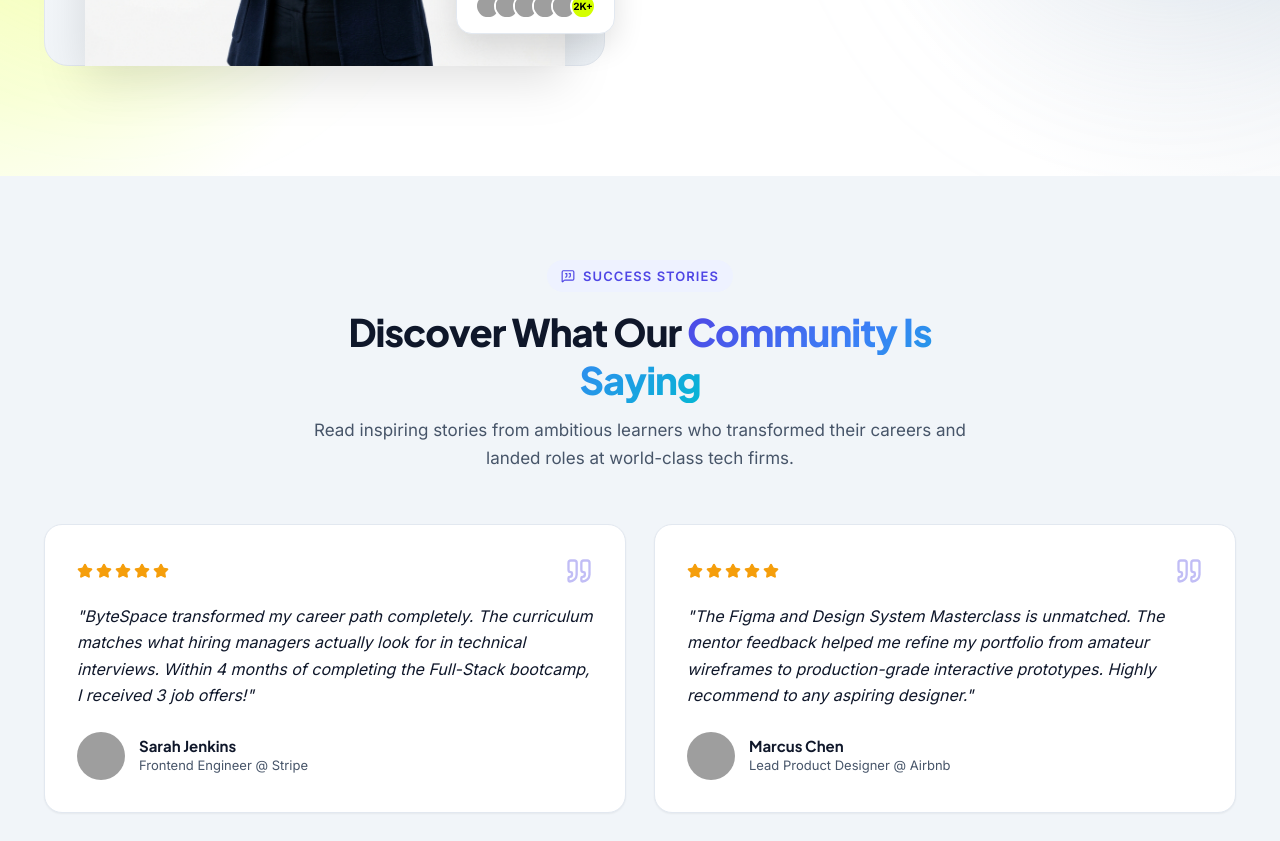
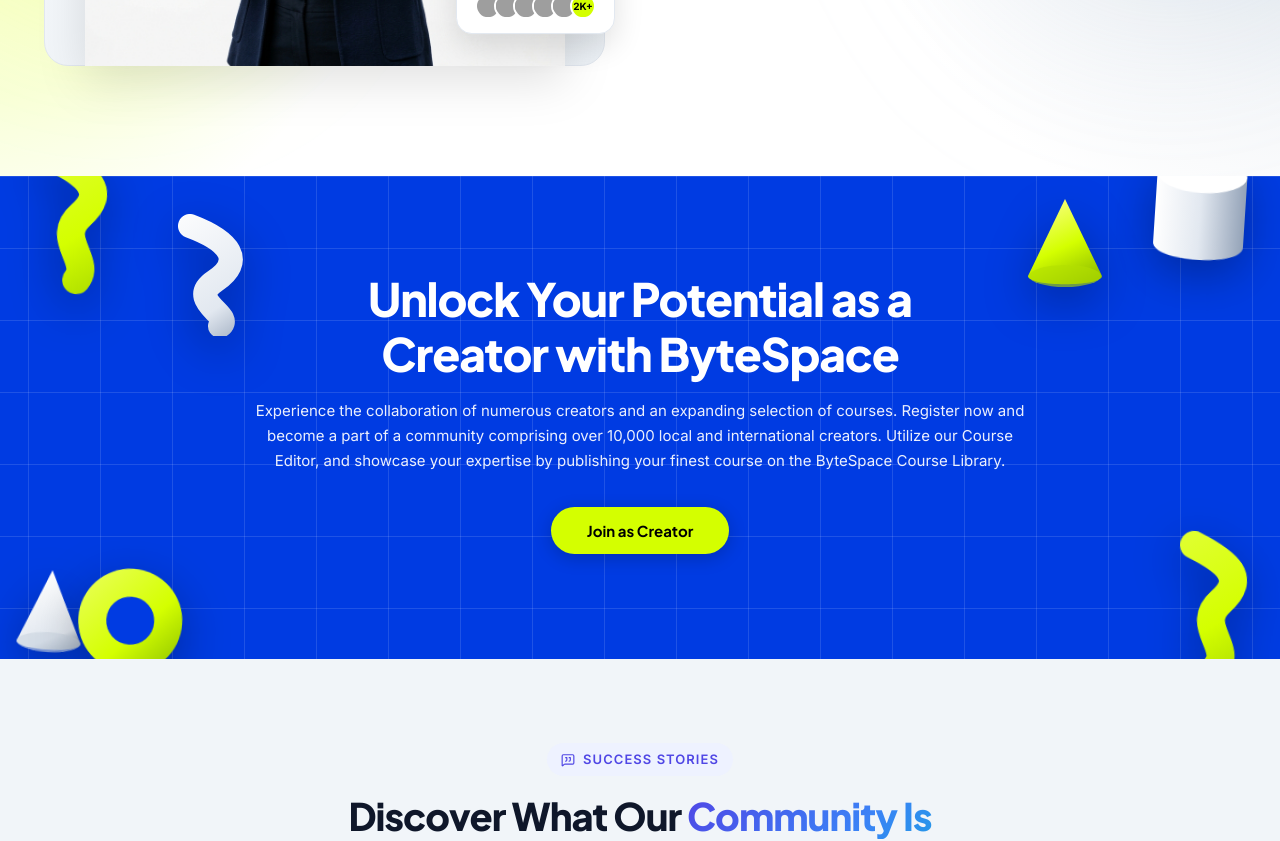
Before and after one commit to arifarman22/DoinTechTask-ArifArman, a React (Vite) app: page / in a window 1280 px wide. Shown: the part 4140-4981 px from the top of the page. Built offline with nearby package versions, Linux system fonts and the light colour scheme; grey boxes are pictures that could not be loaded.

Commit message:
feat: implement Persian Blue Creator Stripe banner with blueprint grid and 3D ornaments

```diff
--- a/src/App.jsx
+++ b/src/App.jsx
@@ -7,6 +7,7 @@
 import { Categories } from './components/home/Categories';
 import { FeaturedCourses } from './components/home/FeaturedCourses';
 import { GrowthAndInstructor } from './components/home/GrowthAndInstructor';
+import { CreatorStripe } from './components/home/CreatorStripe';
 import { HowItWorks } from './components/home/HowItWorks';
 import { Testimonials } from './components/home/Testimonials';
 import { Pricing } from './components/home/Pricing';
@@ -32,6 +33,7 @@
             <FeaturedCourses />
             <Categories />
             <GrowthAndInstructor />
+            <CreatorStripe />
             <Testimonials />
             <Pricing />
             <FAQ />
--- /dev/null
+++ b/src/components/home/CreatorStripe.jsx
@@ -0,0 +1,63 @@
+import { useApp } from '../../context/AppContext';
+import {
+  LimeZigzag,
+  WhiteZigzag,
+  WhiteCone,
+  LimeDonut,
+  LimeCone,
+  WhiteCylinder
+} from './HeroOrnaments';
+import '../../styles/creatorStripe.css';
+
+export const CreatorStripe = () => {
+  const { navigateTo } = useApp();
+
+  return (
+    <section className="creator-stripe-section">
+      {/* 3D Floating Ornaments matching Figma */}
+      <div className="stripe-ornament stripe-tl-zigzag">
+        <LimeZigzag />
+      </div>
+      <div className="stripe-ornament stripe-tl-white-zigzag">
+        <WhiteZigzag />
+      </div>
+      <div className="stripe-ornament stripe-bl-cone">
+        <WhiteCone />
+      </div>
+      <div className="stripe-ornament stripe-bl-donut">
+        <LimeDonut />
+      </div>
+      <div className="stripe-ornament stripe-tr-cone">
+        <LimeCone />
+      </div>
+      <div className="stripe-ornament stripe-tr-cylinder">
+        <WhiteCylinder />
+      </div>
+      <div className="stripe-ornament stripe-br-zigzag">
+        <LimeZigzag />
+      </div>
+
+      {/* Center Content */}
+      <div className="creator-stripe-container">
+        <h2 className="creator-stripe-headline">
+          Unlock Your Potential as a <br />
+          Creator with ByteSpace
+        </h2>
+
+        <p className="creator-stripe-subtext">
+          Experience the collaboration of numerous creators and an expanding selection of courses.
+          Register now and become a part of a community comprising over 10,000 local and
+          international creators. Utilize our Course Editor, and showcase your expertise by
+          publishing your finest course on the ByteSpace Course Library.
+        </p>
+
+        <button
+          className="creator-stripe-btn"
+          onClick={() => navigateTo('signup')}
+        >
+          Join as Creator
+        </button>
+      </div>
+    </section>
+  );
+};
--- a/src/components/home/HeroOrnaments.jsx
+++ b/src/components/home/HeroOrnaments.jsx
@@ -84,3 +84,45 @@
     </defs>
   </svg>
 );
+
+export const LimeDonut = () => (
+  <svg width="120" height="120" viewBox="0 0 120 120" fill="none">
+    <ellipse cx="60" cy="60" rx="52" ry="52" fill="url(#limeDonutGrad)" />
+    <ellipse cx="60" cy="60" rx="24" ry="24" fill="#003BE2" />
+    <defs>
+      <linearGradient id="limeDonutGrad" x1="15" y1="15" x2="105" y2="105" gradientUnits="userSpaceOnUse">
+        <stop stopColor="#E8FF54" />
+        <stop offset="0.6" stopColor="#D4FF00" />
+        <stop offset="1" stopColor="#95C800" />
+      </linearGradient>
+    </defs>
+  </svg>
+);
+
+export const LimeCone = () => (
+  <svg width="90" height="110" viewBox="0 0 90 110" fill="none">
+    <path d="M45 8 L82 85 C82 96 8 96 8 85 Z" fill="url(#limeConeGrad)" />
+    <ellipse cx="45" cy="85" rx="36" ry="11" fill="#B2E000" opacity="0.6" />
+    <defs>
+      <linearGradient id="limeConeGrad" x1="45" y1="8" x2="82" y2="85" gradientUnits="userSpaceOnUse">
+        <stop stopColor="#F4FF70" />
+        <stop offset="0.5" stopColor="#D4FF00" />
+        <stop offset="1" stopColor="#8EBC00" />
+      </linearGradient>
+    </defs>
+  </svg>
+);
+
+export const WhiteCylinder = () => (
+  <svg width="120" height="150" viewBox="0 0 120 150" fill="none">
+    <path d="M15 40 C15 20 105 20 105 40 L105 110 C105 130 15 130 15 110 Z" fill="url(#whiteCylinderBody)" />
+    <ellipse cx="60" cy="40" rx="45" ry="18" fill="#FFFFFF" />
+    <defs>
+      <linearGradient id="whiteCylinderBody" x1="15" y1="60" x2="105" y2="60" gradientUnits="userSpaceOnUse">
+        <stop stopColor="#FFFFFF" />
+        <stop offset="0.5" stopColor="#E2E8F0" />
+        <stop offset="1" stopColor="#94A3B8" />
+      </linearGradient>
+    </defs>
+  </svg>
+);
--- /dev/null
+++ b/src/styles/creatorStripe.css
@@ -0,0 +1,154 @@
+/* Figma Persian Blue Creator Stripe Banner */
+.creator-stripe-section {
+  position: relative;
+  background-color: #003be2;
+  /* Blueprint Grid Pattern matching Hero */
+  background-image:
+    linear-gradient(rgba(255, 255, 255, 0.12) 1px, transparent 1px),
+    linear-gradient(90deg, rgba(255, 255, 255, 0.12) 1px, transparent 1px);
+  background-size: 72px 72px;
+  background-position: center top;
+  color: #ffffff;
+  padding: 95px 24px 105px 24px;
+  overflow: hidden;
+  width: 100%;
+  display: flex;
+  justify-content: center;
+  align-items: center;
+}
+
+.creator-stripe-container {
+  max-width: 860px;
+  margin: 0 auto;
+  text-align: center;
+  position: relative;
+  z-index: 2;
+}
+
+.creator-stripe-headline {
+  font-family: var(--font-heading, -apple-system, BlinkMacSystemFont, 'Segoe UI', Roboto, sans-serif);
+  font-size: 46px;
+  font-weight: 800;
+  line-height: 1.2;
+  letter-spacing: -0.025em;
+  color: #ffffff;
+  margin: 0 0 18px 0;
+}
+
+.creator-stripe-subtext {
+  font-family: var(--font-body, system-ui, sans-serif);
+  font-size: 15px;
+  font-weight: 400;
+  line-height: 1.65;
+  color: rgba(255, 255, 255, 0.92);
+  max-width: 780px;
+  margin: 0 auto 34px auto;
+}
+
+.creator-stripe-btn {
+  background-color: #d4ff00;
+  color: #000000;
+  font-family: var(--font-heading, system-ui, sans-serif);
+  font-size: 15px;
+  font-weight: 700;
+  padding: 14px 36px;
+  border-radius: 9999px;
+  border: none;
+  cursor: pointer;
+  transition: all 0.25s cubic-bezier(0.4, 0, 0.2, 1);
+  box-shadow: 0 4px 18px rgba(0, 0, 0, 0.2);
+  display: inline-flex;
+  align-items: center;
+  justify-content: center;
+}
+
+.creator-stripe-btn:hover {
+  background-color: #e2ff38;
+  transform: scale(1.04);
+  box-shadow: 0 6px 24px rgba(212, 255, 0, 0.45);
+}
+
+/* 3D Floating Ornaments */
+.stripe-ornament {
+  position: absolute;
+  pointer-events: none;
+  z-index: 1;
+  filter: drop-shadow(0 14px 24px rgba(0, 0, 0, 0.3));
+}
+
+.stripe-tl-zigzag {
+  top: -20px;
+  left: 20px;
+  animation: floatOrnament 6s ease-in-out infinite alternate;
+}
+
+.stripe-tl-white-zigzag {
+  top: 30px;
+  left: 170px;
+  animation: floatOrnament 5.5s ease-in-out infinite alternate 1s;
+}
+
+.stripe-bl-cone {
+  bottom: -20px;
+  left: 10px;
+  animation: floatOrnament 7s ease-in-out infinite alternate 2s;
+}
+
+.stripe-bl-donut {
+  bottom: -40px;
+  left: 70px;
+  animation: floatOrnament 6.5s ease-in-out infinite alternate 1.5s;
+}
+
+.stripe-tr-cone {
+  top: 15px;
+  right: 170px;
+  animation: floatOrnament 6s ease-in-out infinite alternate 0.5s;
+}
+
+.stripe-tr-cylinder {
+  top: -30px;
+  right: 20px;
+  animation: floatOrnament 5.5s ease-in-out infinite alternate 2.5s;
+}
+
+.stripe-br-zigzag {
+  bottom: -40px;
+  right: 20px;
+  animation: floatOrnament 6.5s ease-in-out infinite alternate 1.8s;
+}
+
+/* Responsive */
+@media (max-width: 992px) {
+  .creator-stripe-section {
+    padding: 75px 20px 85px 20px;
+  }
+
+  .creator-stripe-headline {
+    font-size: 36px;
+  }
+
+  .stripe-tl-white-zigzag,
+  .stripe-tr-cone {
+    display: none;
+  }
+}
+
+@media (max-width: 680px) {
+  .creator-stripe-section {
+    padding: 60px 16px 70px 16px;
+  }
+
+  .creator-stripe-headline {
+    font-size: 28px;
+  }
+
+  .creator-stripe-subtext {
+    font-size: 14px;
+  }
+
+  .stripe-ornament {
+    opacity: 0.6;
+    transform: scale(0.7);
+  }
+}
```
